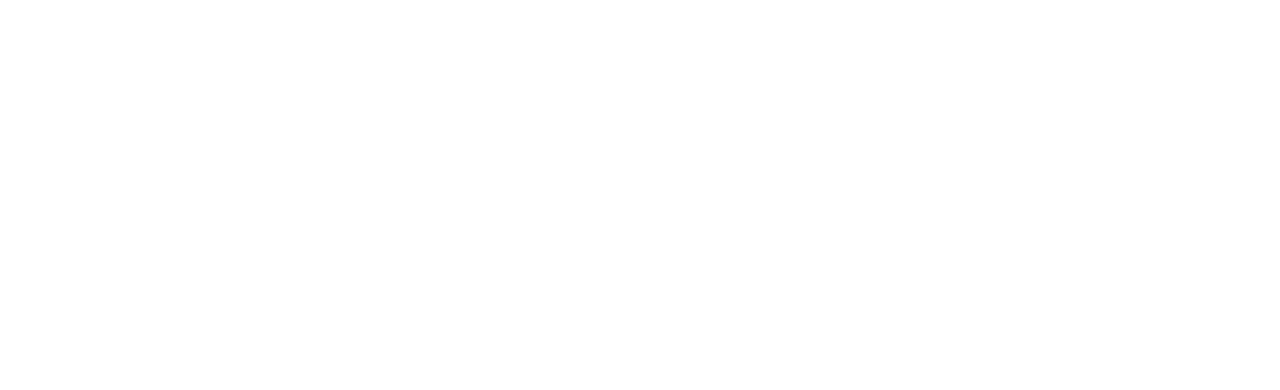
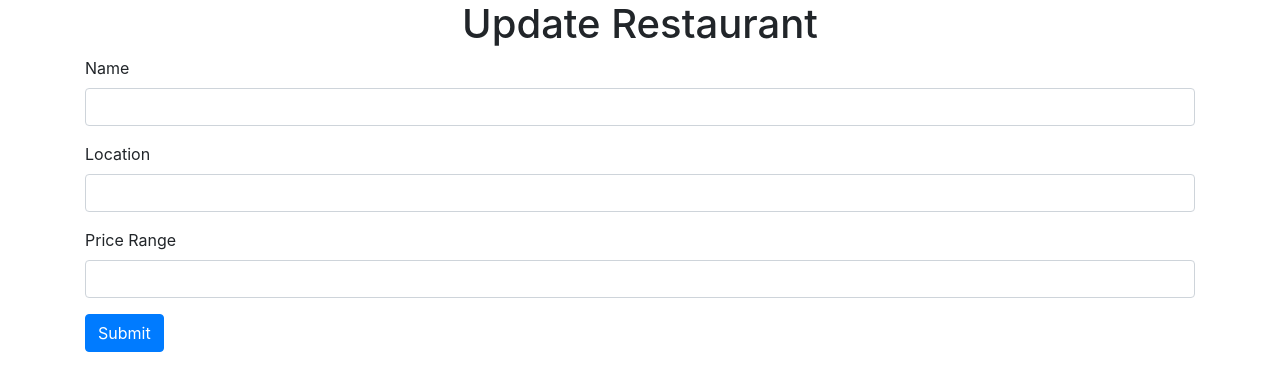
Before and after one commit to rayir03/yelpclone, a React (Create React App) app in the folder client/yelp-clone/: page /restaurants/1/update in a window 1280 px wide. Before the commit this address had no page. Shown: the top 390 px of the page. Built offline with nearby package versions, Linux system fonts and the light colour scheme; no server answers.

Commit message:
Update page work

```diff
--- a/client/yelp-clone/src/App.jsx
+++ b/client/yelp-clone/src/App.jsx
@@ -16,7 +16,7 @@
                     <Routes>
                         <Route exact path="/" element={<Home />} />
                         <Route exact path="/restaurants/:id" element={<RestaurantDetailPage />} />
-                        <Route exact path="/restaurants/:id/updatte" element={<UpdatePage />} />
+                        <Route exact path="/restaurants/:id/update" element={<UpdatePage />} />
                     </Routes>
                 </Router>
             </div>
--- a/client/yelp-clone/src/componets/RestaurantList.jsx
+++ b/client/yelp-clone/src/componets/RestaurantList.jsx
@@ -1,10 +1,11 @@
 import React, { useContext, useEffect } from 'react';
 import RestaurantFinder from '../apis/RestaurantFinder';
 import { RestaurantsContext } from '../context/RestaurantsContext';
-
+import { useNavigate } from "react-router-dom";
 const RestaurantList = (props) => {
 
     const {restaurants, setRestaurants } = useContext(RestaurantsContext);
+    let navigate = useNavigate();
 
     useEffect(() => {
 
@@ -33,6 +34,10 @@
 
     }
 
+    const handleUpdate = (id) => {
+        navigate(`/restaurants/${id}/update`);
+    }
+
   return (
     <div className="list-group">
       <table className="table table-hover table-dark">
@@ -55,7 +60,7 @@
                             <td>{restaurant.location}</td>
                             <td>{"$".repeat(restaurant.price_range)}</td>
                             <td>reviews</td>
-                            <td><button className="btn btn-warning">Update</button></td>
+                            <td><button onClick={() => handleUpdate(restaurant.id)} className="btn btn-warning">Update</button></td>
                             <td><button onClick={() => handleDelete(restaurant.id)} className="btn btn-danger">Delete</button></td>
                         </tr>
                     )
--- /dev/null
+++ b/client/yelp-clone/src/componets/UpdateRestaurant.jsx
@@ -0,0 +1,58 @@
+import React, { useContext, useEffect, useState } from 'react'
+import { useNavigate, useParams } from 'react-router-dom'
+import { RestaurantsContext } from '../context/RestaurantsContext';
+import RestaurantFinder from '../apis/RestaurantFinder';
+
+function UpdateRestaurant(props) {
+
+    const { id } = useParams();
+    const {restaurants } = useContext(RestaurantsContext);
+    const [ name, setName ] = useState("");
+    const [ location, setLocation ] = useState("");
+    const [ priceRange, setPriceRange ] = useState("");
+    let navigate = useNavigate();
+
+    useEffect(() => {
+        const fetchData = async () => {
+            const response = await RestaurantFinder.get(`/${id}`)
+
+            setName(response.data.data.restaurant.name);
+            setLocation(response.data.data.restaurant.location);
+            setPriceRange(response.data.data.restaurant.price_range);
+        }
+        fetchData();
+    },[]);
+
+    const handleSubmit = async (e) => {
+        e.preventDefault();
+        const updatedRestaurant = await RestaurantFinder.put(`/${id}`, {
+            name,
+            location,
+            price_range: priceRange
+        });
+        navigate("/");
+    }
+
+  return (
+    <div>
+      <form action="">
+        <div className="form-group">
+            <label htmlFor="name">Name</label>
+            <input value={name} onChange={e => setName(e.target.value)}  type="text" name="name" id="name" className="form-control"/>
+        </div>
+        <div className="form-group">
+            <label htmlFor="location">Location</label>
+            <input value={location} onChange={e => setLocation(e.target.value)} type="text" name="location" id="location" className="form-control"/>
+        </div>
+        <div className="form-group">
+            <label htmlFor="price_range">Price Range</label>
+            <input value={priceRange} onChange={e => setPriceRange(e.target.value)} type="text" name="price_range" id="price_range" className="form-control"/>
+        </div>
+
+        <button type="submit" onClick={handleSubmit} className="btn btn-primary">Submit</button>
+      </form>
+    </div>
+  )
+}
+
+export default UpdateRestaurant
--- a/client/yelp-clone/src/routes/UpdatePage.jsx
+++ b/client/yelp-clone/src/routes/UpdatePage.jsx
@@ -1,9 +1,11 @@
 import React from 'react'
+import UpdateRestaurant from '../componets/UpdateRestaurant'
 
 const UpdatePage = () => {
   return (
     <div>
-      Update Page
+      <h1 className="text-center">Update Restaurant</h1>
+      <UpdateRestaurant />
     </div>
   )
 }
```
